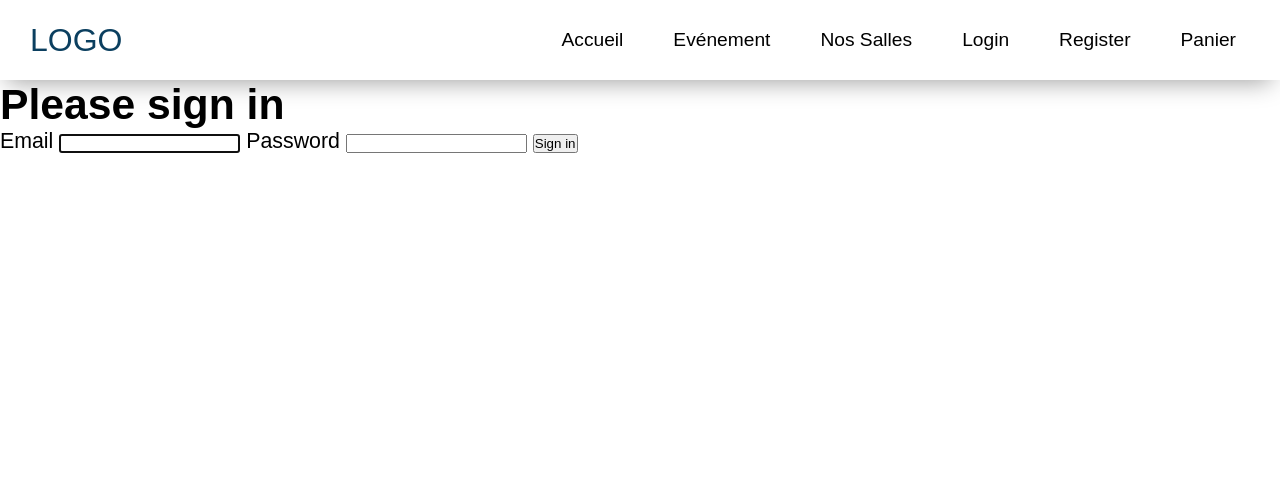
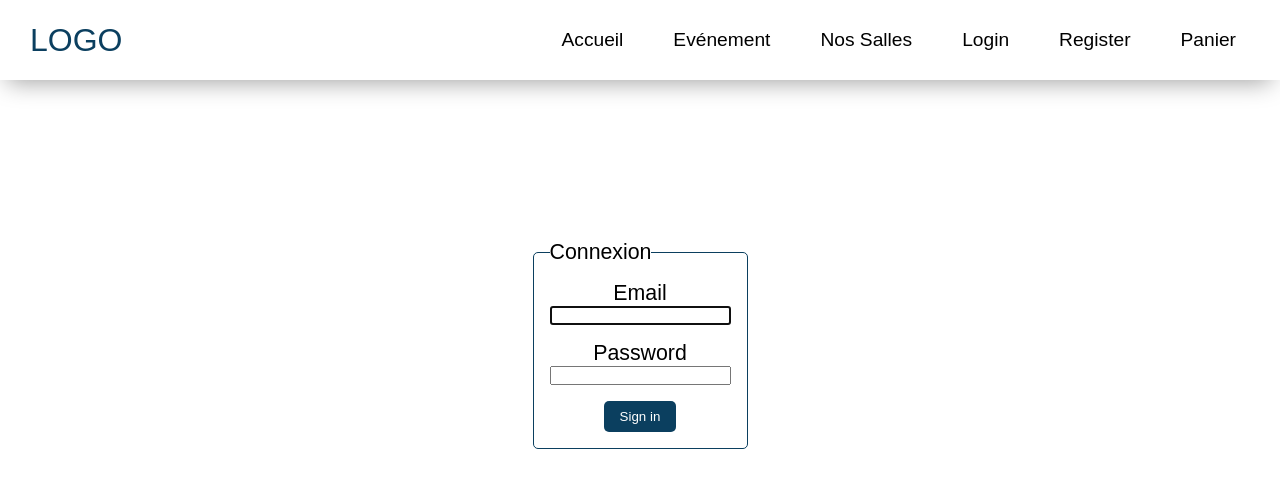
Before and after one commit to AlexandreDosne/sae301, a Symfony app: template templates/security/login.html.twig in a window 1280 px wide. Shown: the top 488 px of the page. Run offline with Twig, Linux system fonts and the light colour scheme; the template is opened without the code that fills it, so the values that code supplies are empty; some libraries are stand-ins or nearby versions.

Commit message:
login v1

```diff
--- a/templates/security/login.html.twig
+++ b/templates/security/login.html.twig
@@ -13,16 +13,17 @@
             You are logged in as {{ app.user.userIdentifier }}, <a href="{{ path('app_logout') }}">Logout</a>
         </div>
     {% endif %}
-
-    <h1 class="h3 mb-3 font-weight-normal">Please sign in</h1>
+    <fieldset>
+        <legend>Connexion</legend>
         <label for="inputEmail">Email</label>
         <input type="email" value="{{ last_username }}" name="email" id="inputEmail" class="form-control" autocomplete="email" required autofocus>
-    <label for="inputPassword">Password</label>
+        <label class="label__mdp" for="inputPassword">Password</label>
         <input type="password" name="password" id="inputPassword" class="form-control" autocomplete="current-password" required>
 
         <input type="hidden" name="_csrf_token"
            value="{{ csrf_token('authenticate') }}"
     >
+
 
     {#
         Uncomment this section and add a remember_me option below your firewall to activate remember me functionality.
@@ -35,8 +36,9 @@
         </div>
     #}
 
-    <button class="btn btn-lg btn-primary" type="submit">
+        <button class="btn__login" type="submit">
             Sign in
         </button>
+    </fieldset>
 </form>
 {% endblock %}
```
Also changed, not shown: public/assets/css/style.css, public/assets/css/style.scss, 1 other file. Lines whose indentation alone changed are shown as unchanged.
